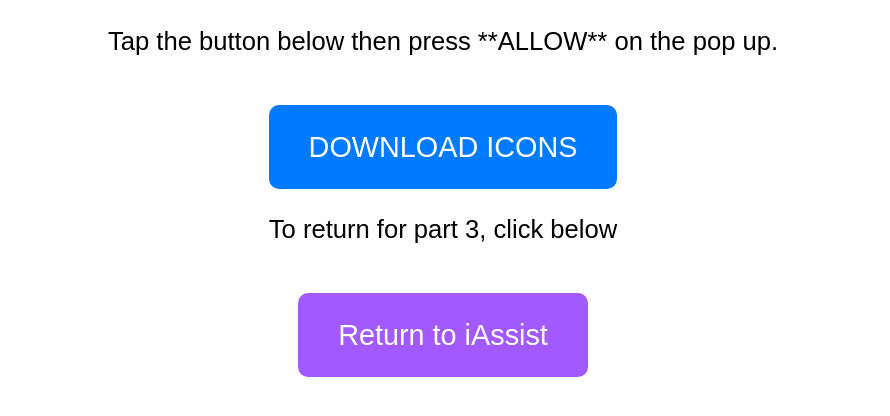
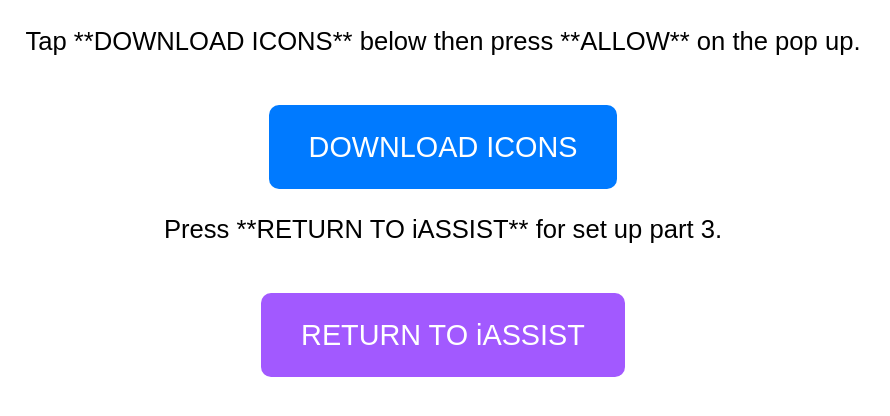
Before and after one commit to ariaramanathan/iAssist, a plain HTML site: page docs/index.html in a window 1280 px wide. Shown: the part 134-550 px from the top of the page, without its empty margins (197-1087 px from the left). Drawn offline with Linux system fonts and the light colour scheme.

Commit message:
fix instuctions index.html

```diff
--- a/docs/index.html
+++ b/docs/index.html
@@ -38,14 +38,14 @@
 </head>
 <body>
   <h1>Set Up Part 2 </h1>
-  <p>Tap the button below then press **ALLOW** on the pop up.</p>
+  <p>Tap **DOWNLOAD ICONS** below then press **ALLOW** on the pop up.</p>
   <a class="download-button blue-button" href="https://priyadw00.github.io/iAssistWeb/manyIcons.mobileconfig">
     DOWNLOAD ICONS
   </a>
 
-  <p> To return for part 3, click below </p>
+  <p> Press **RETURN TO iASSIST** for set up part 3. </p>
   <a class="download-button purple-button" href="iAssistApp://test">
-    Return to iAssist
+    RETURN TO iASSIST
   </a>
 
 </body>
```
